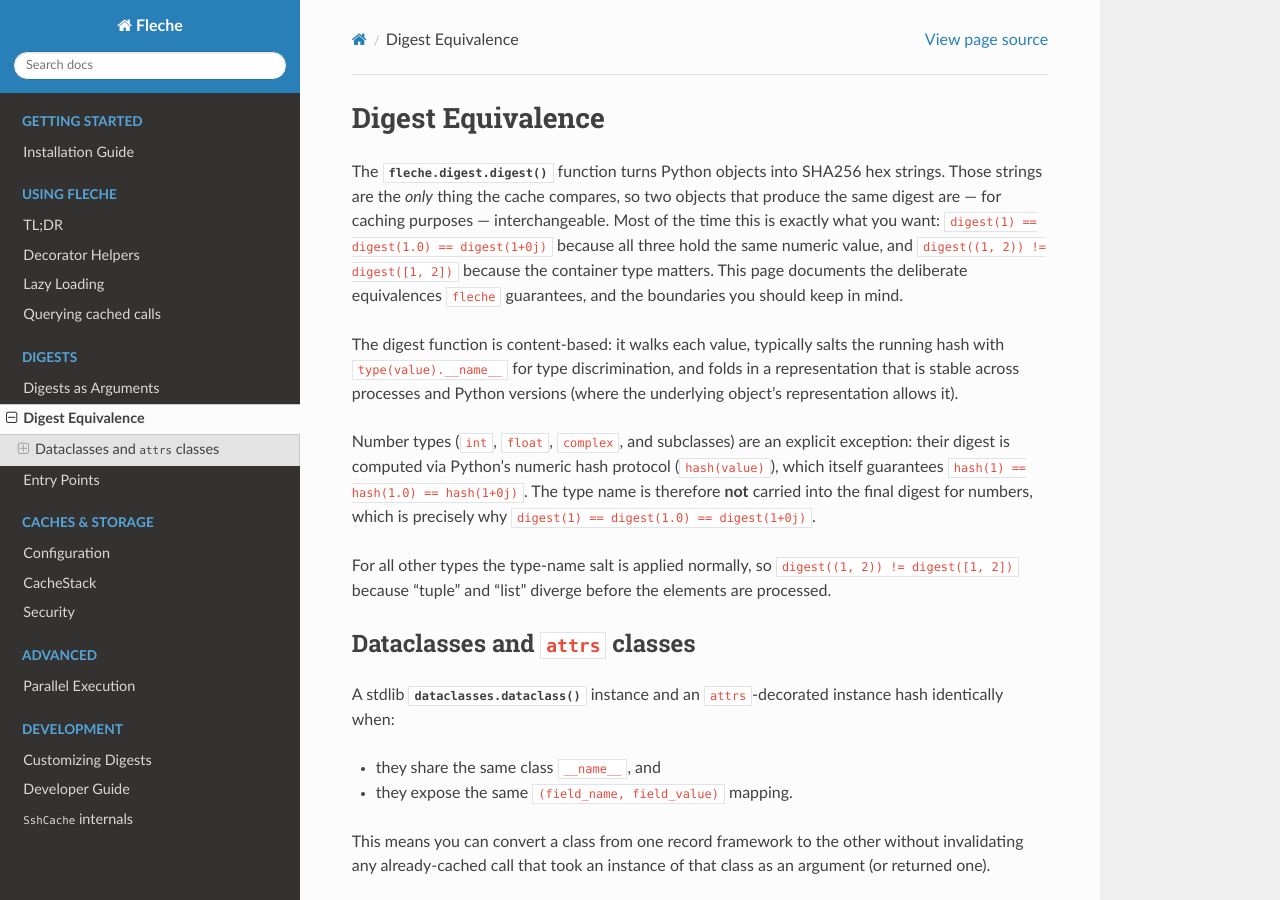
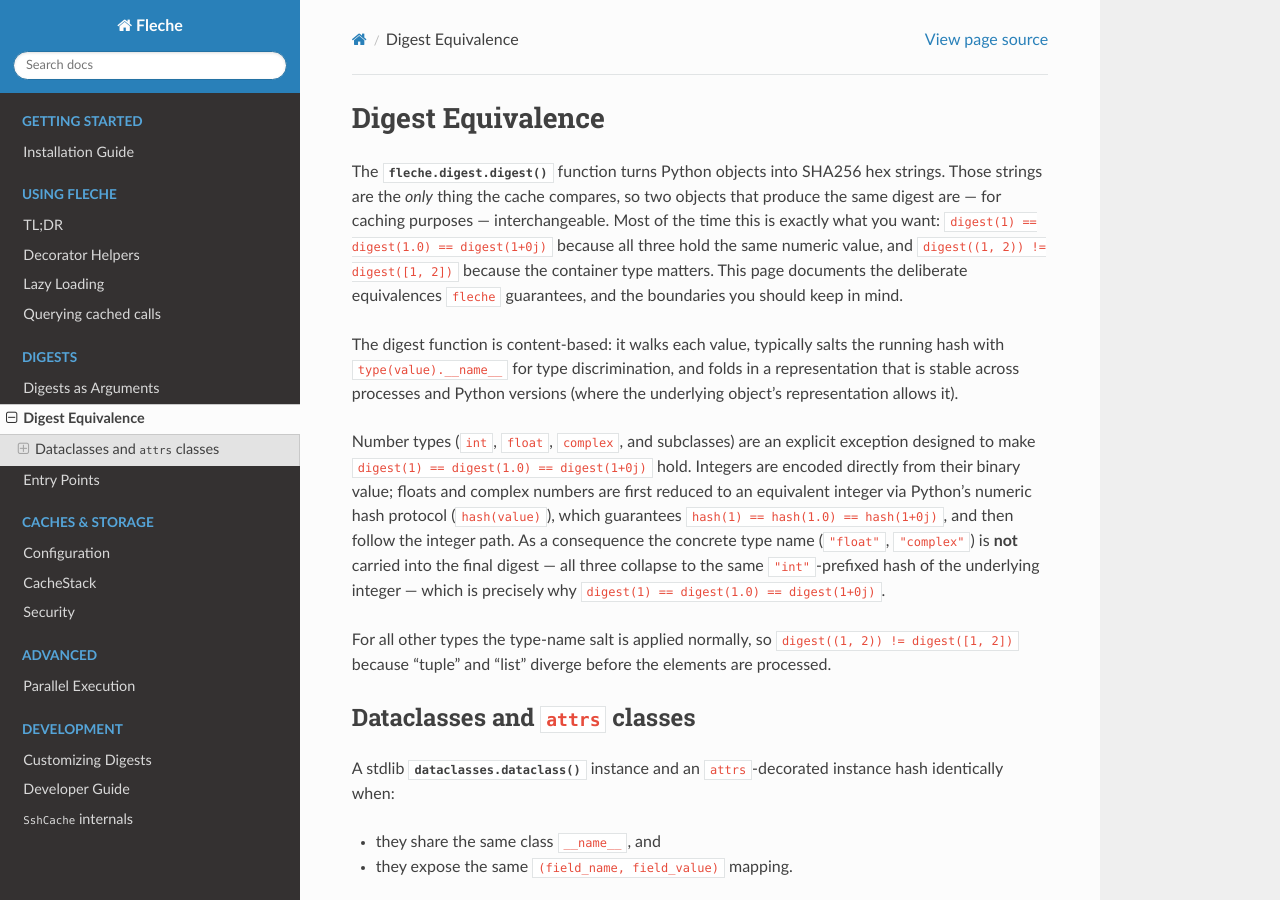
Before and after one commit to pmrv/fleche, a Sphinx documentation site: the page built from docs/digests/digest_equivalence.rst, in a window 1280 px wide and 900 px high. Built offline with Sphinx 7.4.7 and the Read the Docs theme 3.1.0, drawn with Linux system fonts in a browser that asks for light colours; pages that are not in the unit, such as notebooks, are missing from menus.

Commit message:
docs: correct mechanistic description of number digesting in digest_equivalence.rst
The previous text stated that all number types use Python's hash protocol
(hash(value)) to compute their digest, and that the type name is not carried
into the final hash. Both claims were inaccurate:

- Integers use to_bytes() directly, not hash(). The hash() path is only taken
  for float and complex, which need to be reduced to an equivalent integer first.
- The "int" type name IS carried into every number digest (including those
  originating from float/complex, since they recurse into the integer arm). Only
  the concrete "float" / "complex" type names are discarded.

The observable outcome (digest(1) == digest(1.0) == digest(1+0j)) was and
remains correct. This commit fixes only the mechanistic explanation.

Co-Authored-By: Claude <noreply@anthropic.com>

```diff
--- a/docs/digests/digest_equivalence.rst
+++ b/docs/digests/digest_equivalence.rst
@@ -15,9 +15,13 @@ representation that is stable across processes and Python versions (where the
 underlying object's representation allows it).
 
 Number types (``int``, ``float``, ``complex``, and subclasses) are an explicit
-exception: their digest is computed via Python's numeric hash protocol
-(``hash(value)``), which itself guarantees ``hash(1) == hash(1.0) == hash(1+0j)``.
-The type name is therefore **not** carried into the final digest for numbers, which is
+exception designed to make ``digest(1) == digest(1.0) == digest(1+0j)`` hold.
+Integers are encoded directly from their binary value; floats and complex numbers
+are first reduced to an equivalent integer via Python's numeric hash protocol
+(``hash(value)``), which guarantees ``hash(1) == hash(1.0) == hash(1+0j)``, and
+then follow the integer path.  As a consequence the concrete type name
+(``"float"``, ``"complex"``) is **not** carried into the final digest — all three
+collapse to the same ``"int"``-prefixed hash of the underlying integer — which is
 precisely why ``digest(1) == digest(1.0) == digest(1+0j)``.
 
 For all other types the type-name salt is applied normally, so
```
